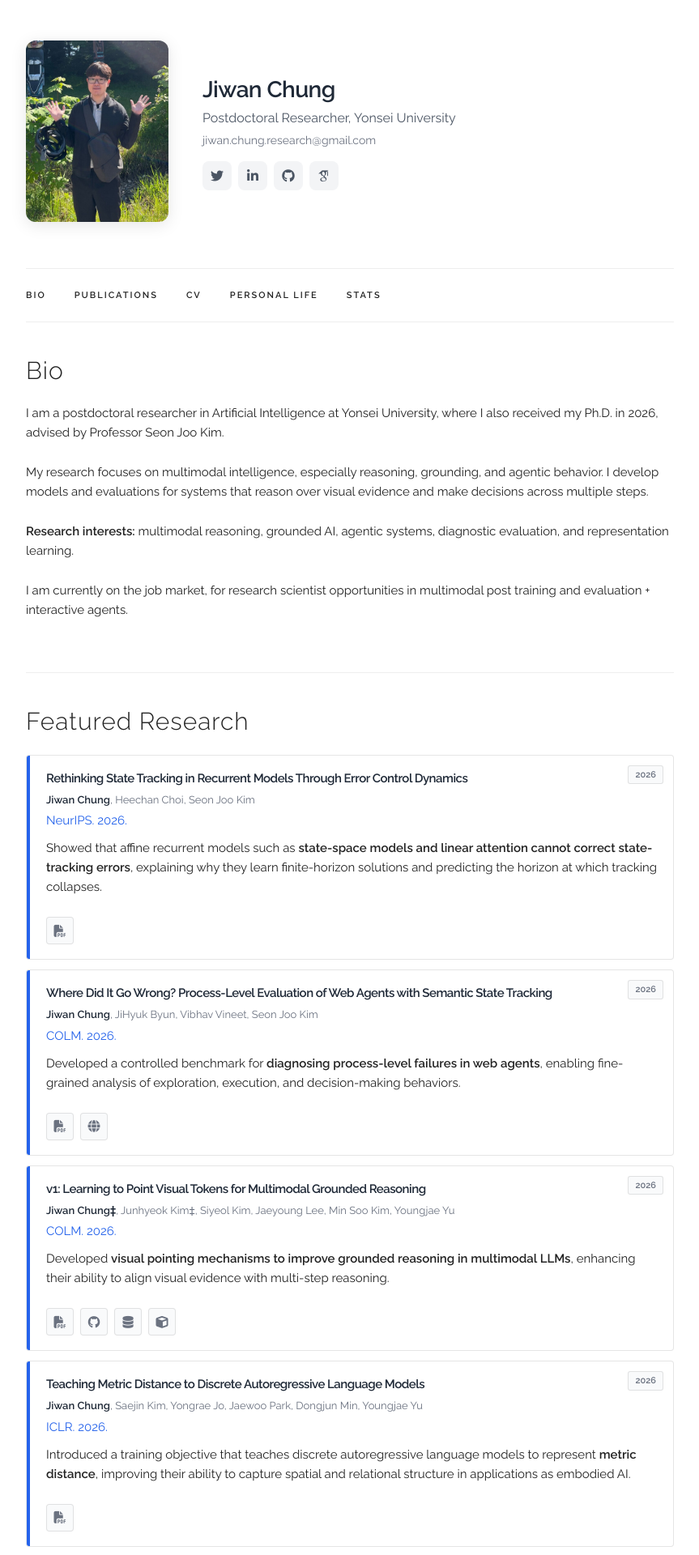
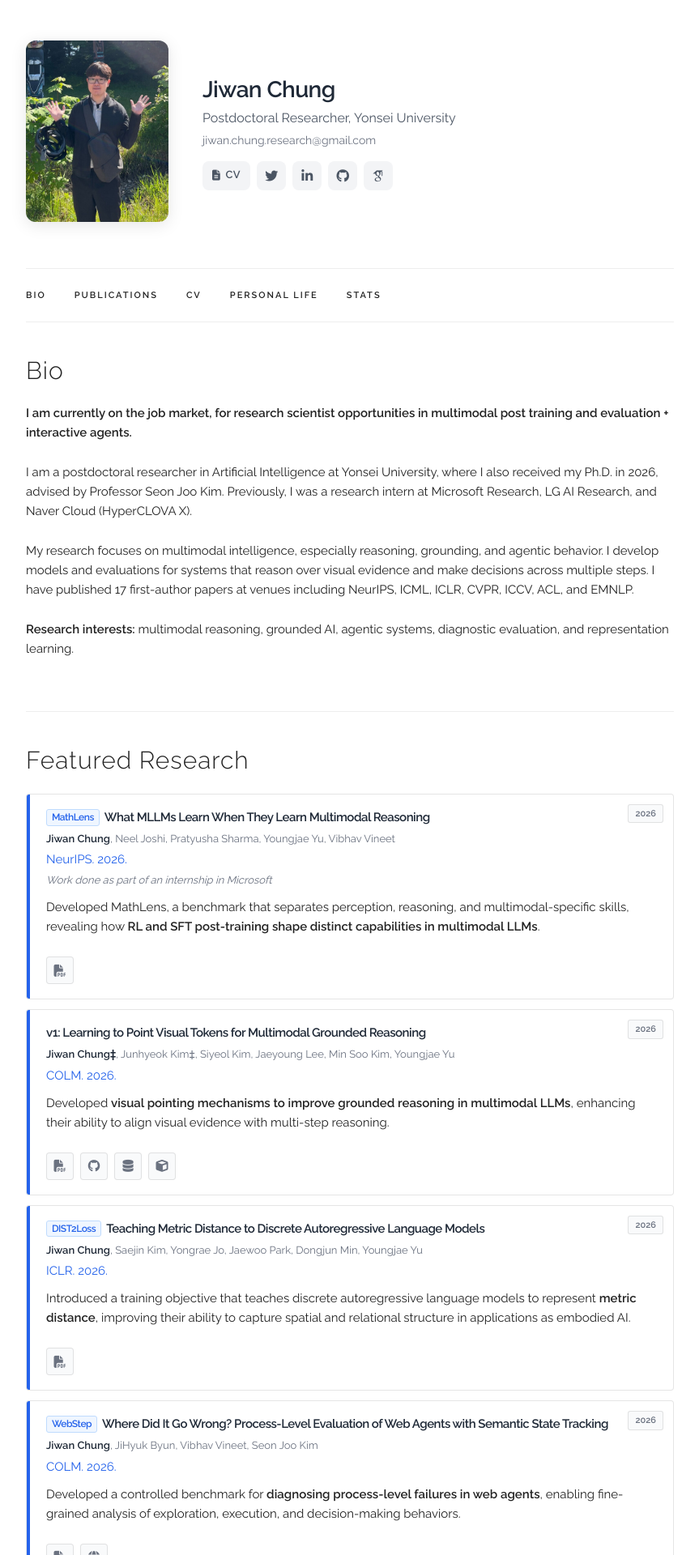
Before and after one commit to JiwanChung/JiwanChung.github.io, a Jekyll site: the page built from index.html, in a window 1280 px wide. Shown: the top 1920 px of the page at 81% size, without its empty margins (208-1071 px from the left). Built offline with Jekyll 4.4.1, drawn with Linux system fonts in a browser that asks for light colours; some web fonts are replaced; some of the changed text lies outside the part shown.

Commit message:
Recruiter-facing pass: bio, featured order, education, CV
- Bio: job-market line first; add internships and first-author count
- Featured cards ordered by featured_rank; feature MathLens; show paper
  short names (MathLens, WebStep, DIST2Loss) and the note field
- Header CV button and mailto link; nav CV opens the PDF
- Split Education from Research Experience; completed degree labels; add B.Sc.
- Remove the duplicate Vitae timeline and the d3 topic map
- Add page description and link-preview tags
- Serve the two-page CV from ~/projects/cv/manual; keep cv/ as an archive
  of the academic CV with its publish step removed

Co-Authored-By: Claude Opus 5.5 (1M context) <noreply@anthropic.com>

```diff
--- a/_data/main_info.yaml
+++ b/_data/main_info.yaml
@@ -1,5 +1,6 @@
 name: "Jiwan Chung"
 title: "Postdoctoral Researcher, Yonsei University"
+description: "Postdoctoral Researcher, Yonsei University. I am currently on the job market, for research scientist opportunities in multimodal post training and evaluation + interactive agents."
 email: "jiwan.chung.research@gmail.com"
 profile_pic: "/assets/profile.jpg"
 # bsky: "https://bsky.app/profile/msaveski.bsky.social"
--- a/_data/publications.yaml
+++ b/_data/publications.yaml
@@ -5,6 +5,9 @@ papers:
     paper_pdf: "https://arxiv.org/abs/2510.01719"
     note: "Work done as part of an internship in Microsoft"
     selected: y
+    featured_rank: 1
+    short_name: "MathLens"
+    featured_summary: "Developed MathLens, a benchmark that separates perception, reasoning, and multimodal-specific skills, revealing how <strong>RL and SFT post-training shape distinct capabilities in multimodal LLMs</strong>."
     type: conference
     year: 2026
     keywords: ["multimodal reasoning", "perception", "geometry", "benchmark"]
@@ -21,7 +24,7 @@ papers:
     venue: "NeurIPS. 2026."
     paper_pdf: "https://arxiv.org/abs/2605.07755"
     selected: y
-    featured: y
+    featured_rank: 5
     featured_summary: "Showed that affine recurrent models such as <strong>state-space models and linear attention cannot correct state-tracking errors</strong>, explaining why they learn finite-horizon solutions and predicting the horizon at which tracking collapses."
     type: conference
     year: 2026
@@ -53,7 +56,8 @@ papers:
     authors: "<b>Jiwan Chung</b>, JiHyuk Byun, Vibhav Vineet, Seon Joo Kim"
     venue: "COLM. 2026."
     selected: y
-    featured: y
+    featured_rank: 4
+    short_name: "WebStep"
     featured_summary: "Developed a controlled benchmark for <strong>diagnosing process-level failures in web agents</strong>, enabling fine-grained analysis of exploration, execution, and decision-making behaviors."
     paper_pdf: "https://arxiv.org/abs/2606.15673"
     webpage: "https://jiwanchung.github.io/webstep"
@@ -76,7 +80,7 @@ papers:
     model: "https://huggingface.co/kjunh/v1-7B"
     data: "https://huggingface.co/datasets/kjunh/v1g-sample"
     selected: y
-    featured: y
+    featured_rank: 2
     featured_summary: "Developed <strong>visual pointing mechanisms to improve grounded reasoning in multimodal LLMs</strong>, enhancing their ability to align visual evidence with multi-step reasoning."
     type: conference
     year: 2026
@@ -142,7 +146,8 @@ papers:
     venue: "ICLR. 2026."
     paper_pdf: "https://arxiv.org/abs/2503.02379"
     selected: y
-    featured: y
+    featured_rank: 3
+    short_name: "DIST2Loss"
     featured_summary: "Introduced a training objective that teaches discrete autoregressive language models to represent <strong>metric distance</strong>, improving their ability to capture spatial and relational structure in applications as embodied AI."
     type: conference
     year: 2026
@@ -226,7 +231,6 @@ papers:
     paper_pdf: "https://arxiv.org/abs/2505.24211"
     data: "https://huggingface.co/datasets/jiwan-chung/ACON"
     selected: y
-    featured: n
     featured_summary: "Developed a benchmark for evaluating consistency across multimodal transfer pathways, enabling fine-grained diagnosis of <strong>cross-modal behavior in any-to-any (omnimodal) LLMs</strong>."
     type: conference
     year: 2025
--- /dev/null
+++ b/_includes/experience_entry.html
@@ -0,0 +1,23 @@
+<div class="paper" style="margin-bottom: 40px;">
+    <div class="row" style="margin: inherit;">
+      <div class="three columns">
+        <div class="figure">
+          {% if include.exp.logo %}
+            <img src="/assets/logos/{{ include.exp.logo }}" width="{{ include.exp.width }}%" style="display: block; margin: auto; padding-bottom: 3%; max-width: 200px;">
+          {% else %}
+            <img src="/assets/logos/default.png" width="{{ include.exp.width }}%" style="display: block; margin: auto; padding-bottom: 3%; max-width: 200px;">
+          {% endif %}
+        </div>
+      </div>
+      <div class="nine columns">
+        <p><b>{{ include.exp.place }} <b style="float:right;"><i>{{ include.exp.location }}</i></b></b></p>
+        <p>{{ include.exp.title }} <b style="float:right;"><i>{{ include.exp.time }}</i></b></p>
+        {% if include.exp.supervisor %}
+          <p>{{ include.exp.supervisor }}</p>
+        {% endif %}
+        {% if include.exp.summary %}
+          <p>{{ include.exp.summary }}</p>
+        {% endif %}
+      </div>
+  </div>
+</div>
--- a/_layouts/default.html
+++ b/_layouts/default.html
@@ -6,12 +6,15 @@
   –––––––––––––––––––––––––––––––––––––––––––––––––– -->
   <meta charset="utf-8">
   <title>{{ site.data.main_info.name }} | {{ page.title }}</title>
-  <meta name="description" content="Jiwan Chung">
+  <meta name="description" content="{{ site.data.main_info.description }}">
   <meta name="author" content="Jiwan Chung">
   <meta property="og:title" content="Jiwan Chung" />
+  <meta property="og:description" content="{{ site.data.main_info.description }}" />
   <meta property="og:type" content="website" />
   <meta property="og:url" content="https://jiwanchung.github.io" />
+  <meta property="og:image" content="https://jiwanchung.github.io{{ site.data.main_info.profile_pic }}" />
   <meta property="og:site_name" content="Jiwan Chung" />
+  <meta name="twitter:card" content="summary" />
   <link rel="canonical" href="https://jiwanchung.github.io" />
 
   <!-- Mobile Specific Metas
@@ -46,14 +49,6 @@
   <link rel="stylesheet" href={{ "/libs/external/skeleton_tabs/skeleton-tabs.css" | prepend: site.baseurl }}>
   <script src={{ "/libs/external/skeleton_tabs/skeleton-tabs.js" | prepend: site.baseurl }}></script>
 
-  <!-- Timeline
-  –––––––––––––––––––––––––––––––––––––––––––––––––– -->
-  <link rel="stylesheet" href={{ "/libs/external/timeline.css" | prepend: site.baseurl }}>
-
-  <!-- D3.js for Research Map
-  –––––––––––––––––––––––––––––––––––––––––––––––––– -->
-  <script src="https://d3js.org/d3.v7.min.js"></script>
-
   <!-- KaTeX for Math Rendering
   –––––––––––––––––––––––––––––––––––––––––––––––––– -->
   <link rel="stylesheet" href="https://cdn.jsdelivr.net/npm/katex@0.16.9/dist/katex.min.css">
@@ -85,8 +80,11 @@
         <div class="nine columns main-description">
             <h1 class="name">{{ site.data.main_info.name }}</h1>
             <p class="title">{{ site.data.main_info.title }}</p>
-            <p class="email">{{ site.data.main_info.email }}</p>
+            <p class="email"><a href="mailto:{{ site.data.main_info.email }}">{{ site.data.main_info.email }}</a></p>
             <div class="social-links">
+              <a href={{ "/assets/papers/cv.pdf" | prepend: site.baseurl }} target="_blank" class="social-link cv-link" title="CV (PDF)">
+                <i class="fa-solid fa-file-lines"></i> CV
+              </a>
               <a href="{{ site.data.main_info.twitter }}" target="_blank" class="social-link" title="Twitter">
                 <i class="fa-brands fa-twitter"></i>
               </a>
@@ -112,7 +110,7 @@
           <!-- <li class="navbar-item"><a class="navbar-link" href={{ "/index.html#prospective-students" | prepend: site.baseurl }}>Prospective Students</a></li> -->
           <li class="navbar-item"><a class="navbar-link" href={{ "/index.html#publications" | prepend: site.baseurl }}>Publications</a></li>
           <!--<li class="navbar-item"><a class="navbar-link" href={{ "/index.html#projects" | prepend: site.baseurl }}>Projects</a></li>-->
-          <li class="navbar-item"><a class="navbar-link" href={{ "/index.html#resume" | prepend: site.baseurl }}>CV</a></li>
+          <li class="navbar-item"><a class="navbar-link" href={{ "/assets/papers/cv.pdf" | prepend: site.baseurl }} target="_blank">CV</a></li>
           <!-- <li class="navbar-item"><a class="navbar-link" href={{ "/blog/" | prepend: site.baseurl }}>Blog</a></li> -->
           <li class="navbar-item"><a class="navbar-link" href={{ "/life/" | prepend: site.baseurl }}>Personal Life</a></li>
           <li class="navbar-item"><a class="navbar-link" href={{ "/stats/" | prepend: site.baseurl }}>Stats</a></li>
--- a/index.html
+++ b/index.html
@@ -6,20 +6,20 @@ title: Home
 <!-- ========== BIO ========== -->
 <div class="docs-section" id="bio">
   <h4>Bio</h4>
-    <p>
-    I am a postdoctoral researcher in Artificial Intelligence at Yonsei University, where I also received my Ph.D. in 2026, advised by Professor Seon Joo Kim.
+  <p>
+    <b>I am currently on the job market, for research scientist opportunities in multimodal post training and evaluation + interactive agents.</b>
   </p>
 
   <p>
-    My research focuses on multimodal intelligence, especially reasoning, grounding, and agentic behavior. I develop models and evaluations for systems that reason over visual evidence and make decisions across multiple steps.
+    I am a postdoctoral researcher in Artificial Intelligence at Yonsei University, where I also received my Ph.D. in 2026, advised by Professor Seon Joo Kim. Previously, I was a research intern at Microsoft Research, LG AI Research, and Naver Cloud (HyperCLOVA X).
+  </p>
+
+  <p>
+    My research focuses on multimodal intelligence, especially reasoning, grounding, and agentic behavior. I develop models and evaluations for systems that reason over visual evidence and make decisions across multiple steps. I have published 17 first-author papers at venues including NeurIPS, ICML, ICLR, CVPR, ICCV, ACL, and EMNLP.
   </p>
 
   <p>
     <b>Research interests:</b> multimodal reasoning, grounded AI, agentic systems, diagnostic evaluation, and representation learning.
-  </p>
-
-  <p>
-  I am currently on the job market, for research scientist opportunities in multimodal post training and evaluation + interactive agents.
   </p>
 </div>
 
@@ -32,15 +32,18 @@ title: Home
 
 <div class="docs-section" id="featured-research">
   <h4>Featured Research</h4>
-  {% assign featured_papers = site.data.publications.papers | where: "featured", "y" %}
+  {% assign featured_papers = site.data.publications.papers | where_exp: "paper", "paper.featured_rank" | sort: "featured_rank" %}
   {% for paper in featured_papers %}
     <div class="paper-card featured-paper-card" data-type="{{ paper.type }}" data-year="{{ paper.year }}">
       <div class="paper-year-badge">{{ paper.year }}</div>
       <div class="paper-type-indicator {{ paper.type }}"></div>
       <div class="paper-content">
-        <h5 class="paper-title">{{ paper.title }}</h5>
+        <h5 class="paper-title">{% if paper.short_name %}<span class="paper-short-name">{{ paper.short_name }}</span>{% endif %}{{ paper.title }}</h5>
         <p class="paper-authors">{{ paper.authors }}</p>
         <p class="paper-venue">{{ paper.venue }}</p>
+        {% if paper.note %}
+          <p class="paper-note">{{ paper.note }}</p>
+        {% endif %}
         {% if paper.featured_summary %}
           <p class="paper-summary">{{ paper.featured_summary }}</p>
         {% endif %}
@@ -83,40 +86,18 @@ title: Home
 
 <div class="docs-section" id="experience">
   <h4>Research Experience</h4>
-  {% for exp in site.data.experience.experiences %}
-    <div class="paper" style="margin-bottom: 40px;">
-        <div class="row" style="margin: inherit;">
-          <div class="three columns">
-            <div class="figure">
-              {% if exp.logo %}
-                <img src="/assets/logos/{{ exp.logo }}" width="{{ exp.width }}%" style="display: block; margin: auto; padding-bottom: 3%; max-width: 200px;">
-              {% else %}
-                <img src="/assets/logos/default.png" width="{{ exp.width }}%" style="display: block; margin: auto; padding-bottom: 3%; max-width: 200px;">
-              {% endif %}
-            </div>
-          </div>
-          <div class="nine columns">
-            <p><b>{{ exp.place }} <b style="float:right;"><i>{{ exp.location }}</i></b></b></p>
-            <p>{{ exp.title }} <b style="float:right;"><i>{{ exp.time }}</i></b></p>
-            {% if exp.supervisor %}
-              <p>{{ exp.supervisor }}</p>
-            {% endif %}
-            {% if exp.summary %}
-              <p>{{ exp.summary }}</p>
-            {% endif %}
-          </div>
-      </div>
-    </div>
+  {% assign work_entries = site.data.experience.experiences | where: "category", "work" %}
+  {% for exp in work_entries %}
+    {% include experience_entry.html exp=exp %}
   {% endfor %}
 </div>
 
-<!-- ========== RESEARCH KEYWORD MAP ========== -->
-<div class="docs-section" id="research-map">
-  <h4>Research Topic</h4>
-  <p class="section-subtitle">Click a topic to filter publications below.</p>
-  <div id="neural-map-container">
-    <div id="neural-tooltip"></div>
-  </div>
+<div class="docs-section" id="education">
+  <h4>Education</h4>
+  {% assign education_entries = site.data.experience.experiences | where: "category", "education" %}
+  {% for exp in education_entries %}
+    {% include experience_entry.html exp=exp %}
+  {% endfor %}
 </div>
 
 <!-- ========== PUBLICATIONS ========== -->
@@ -170,9 +151,12 @@ title: Home
           <div class="paper-year-badge">{{ paper.year }}</div>
           <div class="paper-type-indicator {{ paper.type }}"></div>
           <div class="paper-content">
-            <h5 class="paper-title">{{ paper.title }}</h5>
+            <h5 class="paper-title">{% if paper.short_name %}<span class="paper-short-name">{{ paper.short_name }}</span>{% endif %}{{ paper.title }}</h5>
             <p class="paper-authors">{{ paper.authors }}</p>
             <p class="paper-venue">{{ paper.venue }}</p>
+            {% if paper.note %}
+              <p class="paper-note">{{ paper.note }}</p>
+            {% endif %}
             <div class="paper-keywords">
               {% for kw in paper.keywords %}
                 <span class="keyword-chip">{{ kw }}</span>
@@ -231,9 +215,12 @@ title: Home
           <div class="paper-year-badge">{{ paper.year }}</div>
           <div class="paper-type-indicator {{ paper.type }}"></div>
           <div class="paper-content">
-            <h5 class="paper-title">{{ paper.title }}</h5>
+            <h5 class="paper-title">{% if paper.short_name %}<span class="paper-short-name">{{ paper.short_name }}</span>{% endif %}{{ paper.title }}</h5>
             <p class="paper-authors">{{ paper.authors }}</p>
             <p class="paper-venue">{{ paper.venue }}</p>
+            {% if paper.note %}
+              <p class="paper-note">{{ paper.note }}</p>
+            {% endif %}
             <div class="paper-keywords">
               {% for kw in paper.keywords %}
                 <span class="keyword-chip">{{ kw }}</span>
@@ -307,40 +294,6 @@ title: Home
   </div>
 </div>
 
-<!-- ========== RESUME ========== -->
-<div class="docs-section" id="resume">
-  <h4>Vitæ</h4>
-
-  <p>Full Resume in <a href={{ "/assets/papers/cv.pdf" | prepend: site.baseurl }} target="_blank">PDF</a>.</p>
-
-  <!-- The Timeline -->
-  <ul class="timeline">
-    {% for exp in site.data.experience.experiences %}
-    <li>
-      {% if exp.category == "work" %}
-      <div class="direction-l">
-      {% else %}
-      <div class="direction-r">
-      {% endif %}
-        <div class="flag-wrapper">
-          <span class="flag">{{ exp.place }}</span>
-          <span class="time-wrapper"><span class="time">{{ exp.time }}</span></span>
-        </div>
-        <div class="desc">
-          <b>{{ exp.title }}</b>
-          {% if exp.subtitle %}
-            <br/>{{ exp.subtitle }}
-          {% endif %}
-          {% if exp.summary %}
-            <p style="margin-top: 8px;">{{ exp.summary }}</p>
-          {% endif %}
-      </div>
-      </div>
-    </li>
-    {% endfor %}
-  </ul>
-</div>
-
 <!-- <div class="docs-section" id="template"> -->
   <!-- <h4>Website Design</h4> -->
   <!-- Since I made this website, many people have found this Jekyll template useful [ -->
```
Also changed, not shown: _data/experience.yaml (+12 -2 lines), cv/CLAUDE.md (+4 -3 lines), README.md, libs/custom/my_css.css, libs/custom/my_js.js, libs/external/timeline.css (deleted), 2 other files.
